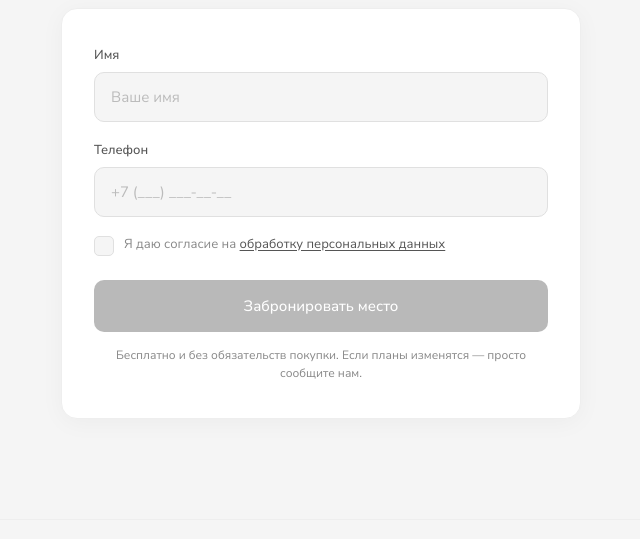
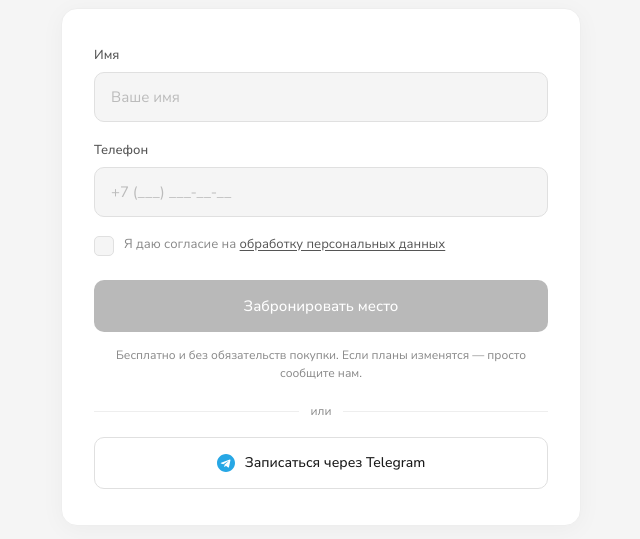
Before and after one commit to kudinow/sunction-stylist-day, a plain HTML site: page index.html in a window 1280 px wide. Shown: the part 2105-2644 px from the top of the page, without its empty margins (319-959 px from the left). Drawn offline with Linux system fonts and the light colour scheme.

Commit message:
feat: add Telegram bot signup button to landing

```diff
--- a/index.html
+++ b/index.html
@@ -609,6 +609,55 @@
     .form-submit:disabled {
       opacity: 0.3;
       cursor: not-allowed;
+    }
+
+    .tg-alt {
+      display: flex;
+      align-items: center;
+      justify-content: center;
+      gap: 10px;
+      width: 100%;
+      margin-top: 16px;
+      padding: 14px 16px;
+      background: transparent;
+      border: 1.5px solid var(--border);
+      border-radius: 10px;
+      color: var(--text);
+      font-family: 'Nunito Sans', sans-serif;
+      font-size: 14px;
+      font-weight: 500;
+      text-decoration: none;
+      transition: border-color 0.2s, background 0.2s;
+      cursor: pointer;
+    }
+
+    .tg-alt:hover {
+      border-color: #aaa;
+      background: var(--bg);
+    }
+
+    .tg-alt svg {
+      width: 18px;
+      height: 18px;
+      flex-shrink: 0;
+      fill: #27A7E5;
+    }
+
+    .tg-alt-divider {
+      display: flex;
+      align-items: center;
+      gap: 12px;
+      margin-top: 20px;
+      color: var(--text-muted);
+      font-size: 12px;
+    }
+
+    .tg-alt-divider::before,
+    .tg-alt-divider::after {
+      content: '';
+      flex: 1;
+      height: 1px;
+      background: var(--border-light);
     }
 
     .form-note {
@@ -1246,6 +1295,19 @@
           <p class="form-note">Бесплатно и&nbsp;без обязательств покупки. Если планы изменятся — просто сообщите нам.</p>
         </form>
 
+        <div class="tg-alt-divider">или</div>
+        <a
+          href="https://t.me/ВАШЕ_ИМЯ_БОТА"
+          target="_blank"
+          rel="noopener"
+          class="tg-alt"
+        >
+          <svg viewBox="0 0 24 24" xmlns="http://www.w3.org/2000/svg">
+            <path d="M12 0C5.373 0 0 5.373 0 12s5.373 12 12 12 12-5.373 12-12S18.627 0 12 0zm5.894 8.221-1.97 9.28c-.145.658-.537.818-1.084.508l-3-2.21-1.447 1.394c-.16.16-.295.295-.605.295l.213-3.053 5.56-5.023c.242-.213-.054-.333-.373-.12L8.32 13.617l-2.96-.924c-.643-.204-.657-.643.136-.953l11.57-4.461c.537-.194 1.006.131.828.942z"/>
+          </svg>
+          Записаться через Telegram
+        </a>
+
         <div class="success" id="successMessage">
           <div class="success__icon">
             <svg viewBox="0 0 24 24"><polyline points="6,12 10,16 18,8"/></svg>
```
